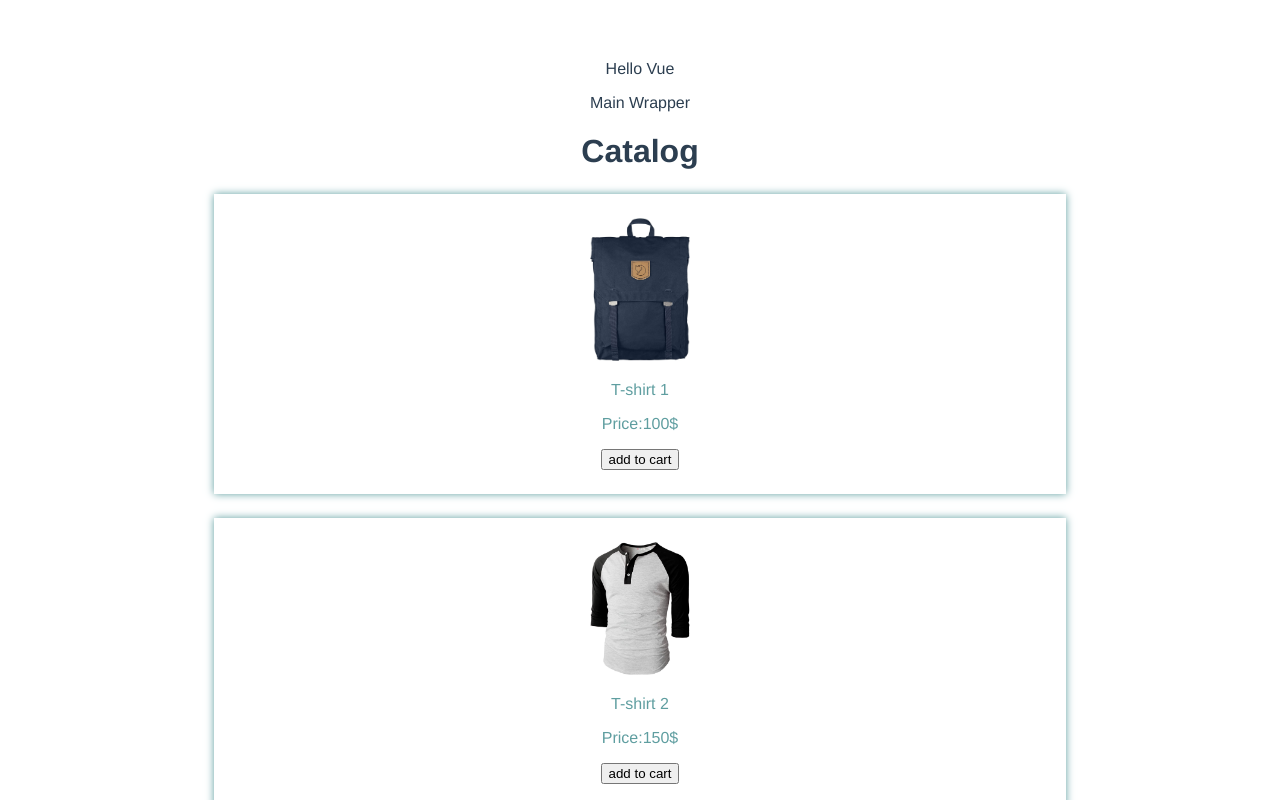
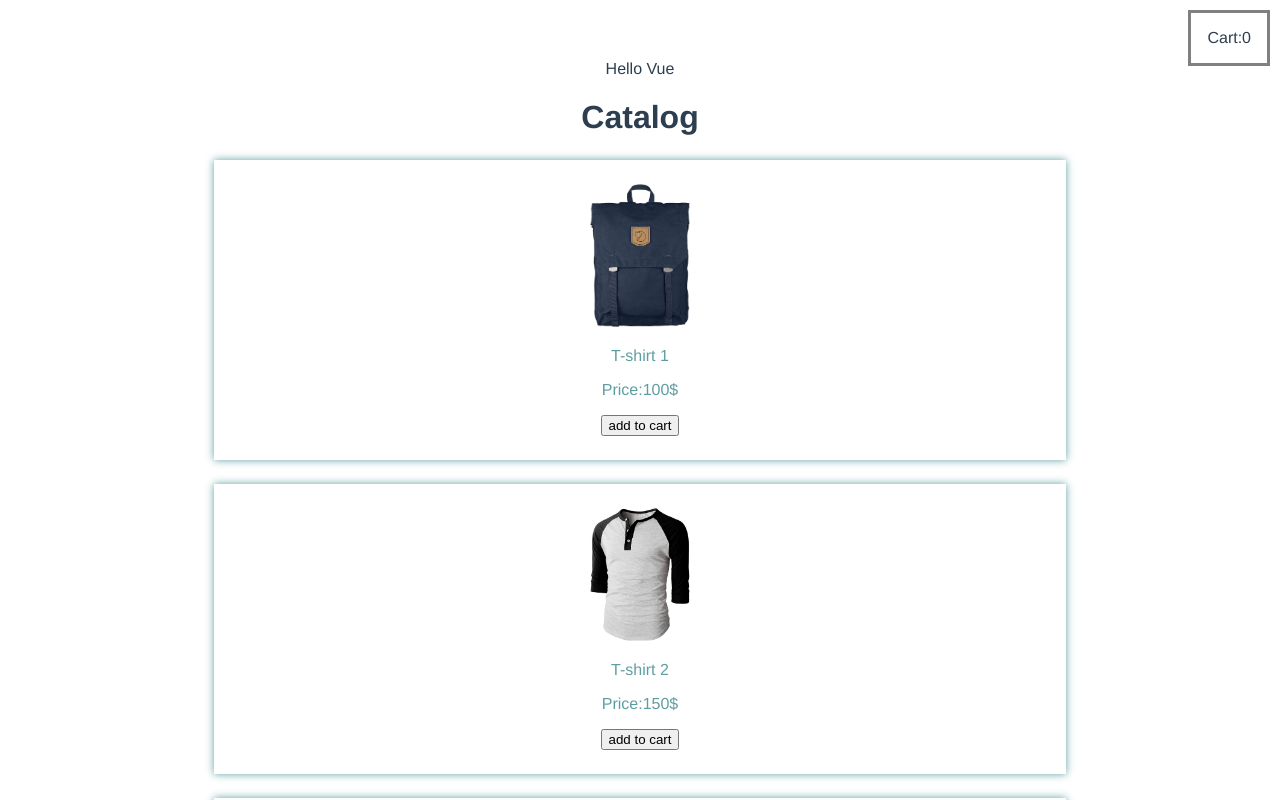
Before and after one commit to Mariia2509/ITMO_WebDev_2022_ProductList, a Vue app in the folder tutorial_online_shop/: page / in a window 1280 px wide. Shown: the top 800 px of the page. Built offline with nearby package versions, Linux system fonts and the light colour scheme; data requests are answered from the project's data file.

Commit message:
Добавить маршрутизацию страниц (router)

```diff
--- a/tutorial_online_shop/package.json
+++ b/tutorial_online_shop/package.json
@@ -11,6 +11,7 @@
     "axios": "^1.3.2",
     "core-js": "^3.8.3",
     "vue": "^3.2.13",
+    "vue-router": "^4.1.6",
     "vuex": "^4.1.0"
   },
   "devDependencies": {
--- a/tutorial_online_shop/src/components/v-catalog.vue
+++ b/tutorial_online_shop/src/components/v-catalog.vue
@@ -1,5 +1,6 @@
 <template>
   <div class="v-catalog">
+    <div class="v-catalog_link_to_cart">Cart:0</div>
     <h1>Catalog</h1>
     <v-catalog-item
     v-for="product in PRODUCTS"
@@ -58,5 +59,13 @@ export default {
     justify-content: space-between;
     align-items: center;
   }
+
+  &_link_to_cart {
+    position: absolute;
+    top: 10px;
+    right: 10px;
+    padding: 16px;
+    border: solid gray;
+  }
 }
 </style>
--- a/tutorial_online_shop/src/components/v-main-wrapper.vue
+++ b/tutorial_online_shop/src/components/v-main-wrapper.vue
@@ -1,24 +1,25 @@
 <template>
 <div class="v-main-wrapper">
-<p>{{title}}</p>
-  <v-catalog/>
-  <v-cart v-if="CART.length"
-  :cart_data="CART"
-  />
+  <router-view></router-view>
+<!--<p>{{title}}</p>-->
+<!--  <v-catalog/>-->
+<!--  <v-cart v-if="CART.length"-->
+<!--  :cart_data="CART"-->
+<!--  />-->
 </div>
 </template>
 
 <script>
-import vCatalog from './v-catalog'
-import vCart from './v-cart'
-import {mapGetters} from "vuex";
+// import vCatalog from './v-catalog'
+// import vCart from './v-cart'
+import {mapGetters} from "vuex"
 
 export default {
   name: "v-main-wrapper",
-  components:{
-    vCatalog,
-    vCart
-  },
+  // components:{
+  //   vCatalog,
+  //   vCart
+  // },
   props:{},
   data () {
     return{
--- a/tutorial_online_shop/src/main.js
+++ b/tutorial_online_shop/src/main.js
@@ -1,10 +1,12 @@
 import {createApp} from 'vue'
 import App from './App.vue'
 import store from './vuex/store'
+import router from "@/router/router";
 import './assets/styles/styles.scss'
 
 
 // Vue.config.productionTip = false
 const app = createApp(App);
 app.use(store);
+app.use(router);
 app.mount('#app')
--- /dev/null
+++ b/tutorial_online_shop/src/router/router.js
@@ -0,0 +1,27 @@
+import { createWebHistory, createRouter } from "vue-router";
+
+import vCatalog from '../components/v-catalog'
+import vCart from '../components/v-cart'
+
+
+
+
+const router = createRouter({
+    history: createWebHistory(),
+    routes: [
+        {
+        path:'/',
+        name:'catalog',
+        component: vCatalog
+        },
+        {
+            path:'/cart',
+            name: 'cart',
+            component: vCart,
+            props: true
+
+        }
+    ]
+})
+
+export default router;
```
Also changed, not shown: 1 other file (tests, documents, lock files or other folders).
